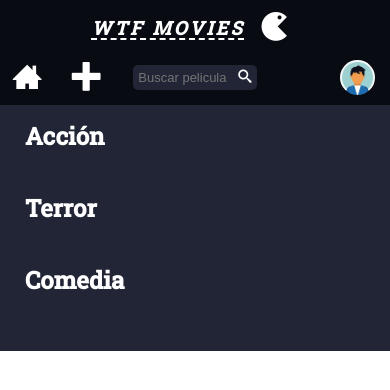
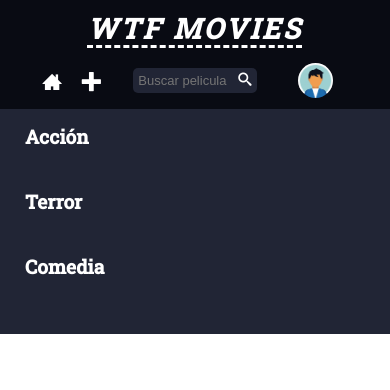
Before and after one commit to johanbcd/movies, a plain HTML site: page index.html in a window 390 px wide. Drawn offline with Linux system fonts and the light colour scheme; no server answers; files whose address does not match are found by name.

Commit message:
cambio en el tamaño de la fuente y tamanos las imagenes en version movil.

```diff
--- a/css/estilos.css
+++ b/css/estilos.css
@@ -12,8 +12,7 @@ h1,h2,h3{
     margin: 0;
 }
 .icons{
-    font-size: 20px;
-    margin-right: 10px;
+    /*font-size: 20px;*/
 }
 .nav-main-container{
     background-color: #090b13;
@@ -24,6 +23,8 @@ h1,h2,h3{
     grid-template-columns: 1fr  1fr 1fr 1fr;
     align-items: center;
     padding: 20px;
+    font-size: 1em;
+    font-weight: lighter;
 }
 .logo-container{
     display: flex;
@@ -36,16 +37,19 @@ h1,h2,h3{
     text-decoration: underline;
     text-decoration-style: dashed;
     text-underline-position: under;
-    padding-right: 15px;
 }
 .menu-container ul{
     display: flex;
     list-style: none;
     margin: 0;
+    padding: 0;
 }
 .menu-container li{
     margin-right: 20px;
     /*display: flex;*/
+}
+.menu-container li:last-child{
+    margin-right: 0;
 }
 /*-----------------------*/
 .buscador{
@@ -63,6 +67,7 @@ h1,h2,h3{
     font-size: 15px;
     border-radius: 5px 0 0 5px;
     padding-left: 10px;
+    color: white;
 }
 .buscador button{
     border-radius: 0 5px 5px 0;
@@ -194,7 +199,6 @@ h1,h2,h3{
     .menu-container ul{
         /*display: block;*/
         padding: 0;
-        text-align: center;
     }
     .buscador{
         width: 100%;
@@ -211,25 +215,19 @@ h1,h2,h3{
     }
 }
 @media (max-width:425px){
-    .nav-main-container{
-    }
     .nav-container {
         grid-template-columns: 1fr 1fr 1fr;
         grid-template-rows: 1fr 1fr ;
         grid-row-gap: 15px;
+        font-size: 1.5em;
+        justify-items: center;
     }
     .logo-container{
         grid-column: 1/ -1;
         justify-content: center;
     }
-    .menu-container ul{
-        justify-content: center;
-    }
     .no-active{
         display: none;
-    }
-    .icons{
-        font-size: 1.8em;
     }
     .buscador input{
         font-size: 13px;
@@ -242,4 +240,16 @@ h1,h2,h3{
         width: 120px;
         height: 170px;
     }
+    .is-active{
+        width: 180px;
+    }
+    .busqueda-img-container img {
+        width: 120px;
+    }
+    .busqueda-description-container p {
+        font-size: 0.7em;
+    }
+    .movies-container h1{
+        font-size: 1.2em;
+    }
 }
--- a/css/modal.css
+++ b/css/modal.css
@@ -68,6 +68,13 @@
   height: 350px;
 
 }
+.modal-content p::-webkit-scrollbar {
+  width: 5px;
+}
+.modal-content p::-webkit-scrollbar-thumb {
+  background: #090b13;
+  border-radius: 4px;
+}
 /*@keyframes animationIn {*/
 @keyframes modalIn {
   0% {
--- a/index.html
+++ b/index.html
@@ -13,7 +13,6 @@
         <nav class="nav-container">
             <div class="logo-container">
                 <h1>WTF MOVIES</h1>
-                <i class="icon-pacman icons"></i>
             </div>
             <div class="menu-container">
                 <ul>
```
